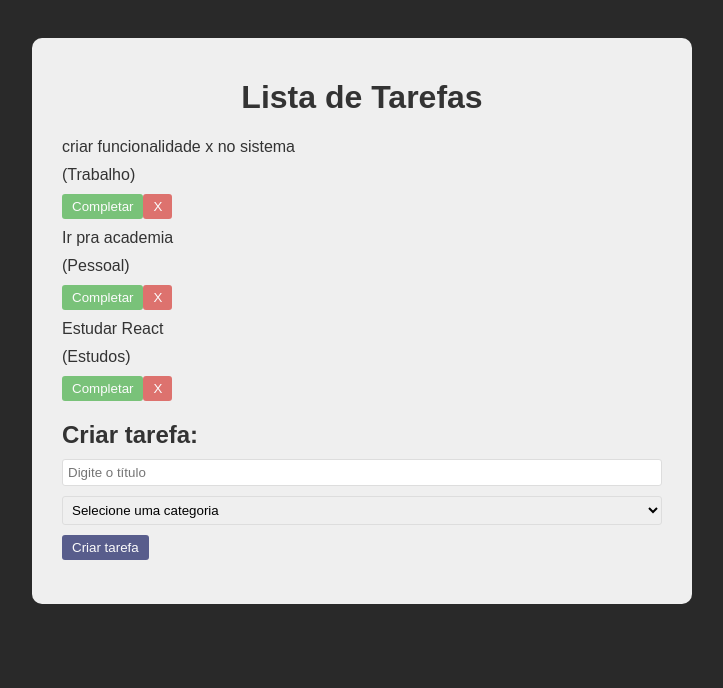
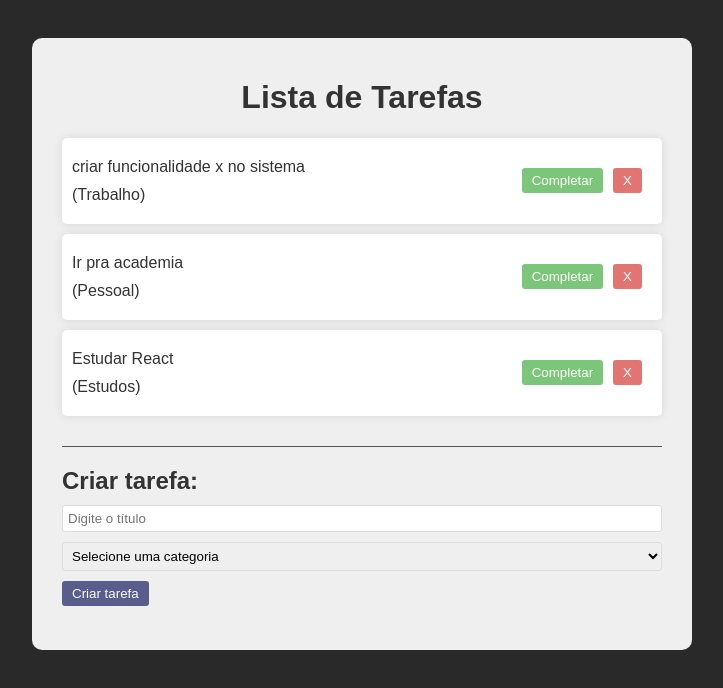
Before and after one commit to SrAbnerP/todo-list, a React (Create React App) app: page / in a window 1280 px wide. Shown: the top 688 px of the page, without its empty margins (278-1001 px from the left). Built offline with nearby package versions, Linux system fonts and the light colour scheme.

Commit message:
adding the function for add todo list in screen

```diff
--- a/src/App.css
+++ b/src/App.css
@@ -38,10 +38,28 @@
   cursor: pointer;
   opacity: 0.8;
   transition: 0.3s;
+  margin-right: 10px;
 }
 
 button:hover {
   opacity: 1;
+}
+
+.todo-list {
+  margin-bottom: 20px;
+  padding-bottom: 20px;
+  border-bottom: 1px solid #555;
+}
+
+.todo {
+  background-color: #fff;
+  box-shadow: 0 0 10px rgba(0, 0, 0, 0.1);
+  padding: 10px;
+  margin-bottom: 10px;
+  border-radius: 5px;
+  display: flex;
+  justify-content: space-between;
+  align-items: center;
 }
 
 .complete {
--- a/src/App.jsx
+++ b/src/App.jsx
@@ -27,16 +27,30 @@
     },
   ]);
 
+  const addTodo = (text, category) => {
+    const newTodos = [
+      ...todos,
+      {
+        id: Math.floor(Math.random() * 10000),
+        text,
+        category,
+        isCompleted: false,
+      },
+    ];
+
+    setTodos(newTodos);
+  };
+
   return (
     <div className="app">
       <h1>Lista de Tarefas</h1>
       <div className="todo-list">
         {todos.map((todo) => (
-          <Todo todo={todo} />
+          <Todo key={todo.id} todo={todo} />
         ))}
       </div>
 
-      <TodoForm />
+      <TodoForm addTodo={addTodo} />
     </div>
   );
 }
--- a/src/components/TodoForm.jsx
+++ b/src/components/TodoForm.jsx
@@ -1,12 +1,30 @@
-import React from "react";
+import React, { useState } from "react";
 
-const TodoForm = () => {
+const TodoForm = ({ addTodo }) => {
+  const [value, setValue] = useState("");
+  const [category, setCategory] = useState("");
+
+  const handleSubmit = (e) => {
+    e.preventDefault();
+    if (!value || !category) return;
+
+    addTodo(value, category);
+
+    setValue("");
+    setCategory("");
+  };
+
   return (
     <div className="todo-form">
       <h2>Criar tarefa:</h2>
-      <form action="">
-        <input type="text" placeholder="Digite o título" />
-        <select name="" id="">
+      <form onSubmit={handleSubmit}>
+        <input
+          type="text"
+          placeholder="Digite o título"
+          value={value}
+          onChange={(e) => setValue(e.target.value)}
+        />
+        <select value={category} onChange={(e) => setCategory(e.target.value)}>
           <option value="">Selecione uma categoria</option>
           <option value="Trabalho">Trabalho</option>
           <option value="Pessoal">Pessoal</option>
```
